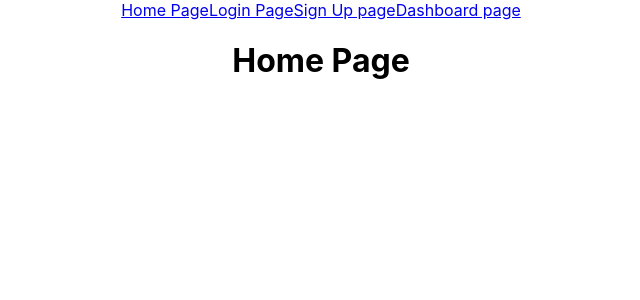
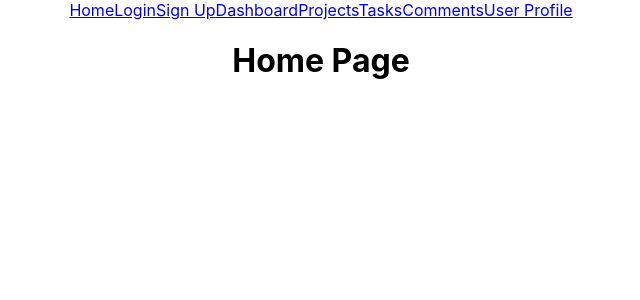
Before and after one commit to Hanna-N9/project_management_tool, a React (Create React App) app in the folder client/: page / in a window 1280 px wide. Shown: the top 300 px of the page, without its empty margins (319-959 px from the left). Built offline with nearby package versions, Linux system fonts and the light colour scheme.

Commit message:
Correctly include links to different pages

```diff
--- a/client/src/components/NavBar.js
+++ b/client/src/components/NavBar.js
@@ -4,48 +4,30 @@ import "../App.css";
 export default function NavBar() {
   return (
     <nav>
-      <NavLink to="/" className="navLink">
-        Home Page
+      <NavLink to="/" className="navLink" exact>
+        Home
       </NavLink>
       <NavLink to="/login" className="navLink">
-        Login Page
+        Login
       </NavLink>
       <NavLink to="/sign_up" className="navLink">
-        Sign Up page
+        Sign Up
       </NavLink>
       <NavLink to="/dashboard" className="navLink">
-        Dashboard page
+        Dashboard
       </NavLink>
-      {/*  <NavLink to="/logout" className="navLink">
-        Logout page
+      <NavLink to="/projects" className="navLink">
+        Projects
       </NavLink>
-      <NavLink to="/project/:id" className="navLink">
-        Project Detail Page
+      <NavLink to="/tasks" className="navLink">
+        Tasks
       </NavLink>
-      <NavLink to="/project-form" className="navLink">
-        Project Form
+      <NavLink to="/comments" className="navLink">
+        Comments
       </NavLink>
       <NavLink to="/user" className="navLink">
         User Profile
       </NavLink>
-      <NavLink to="/admin" className="navLink">
-        Admin
-      </NavLink>
-      <NavLink to="/comment-form" className="navLink">
-        Comment Form
-      </NavLink>
-      <NavLink to="/edit-task" className="navLink">
-        Edit Task
-      </NavLink>
-      <NavLink to="/task-form" className="navLink">
-        Task Form
-      </NavLink>
-      <NavLink to="/edit-comment" className="navLink">
-        Edit Comment
-      </NavLink>
-      <NavLink to="/edit-project" className="navLink">
-        Edit Project
-      </NavLink> */}
     </nav>
   );
 }
```
